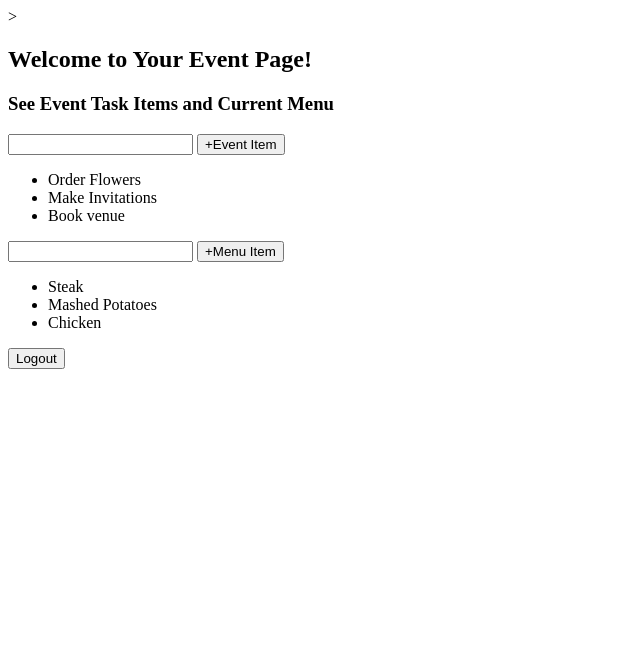
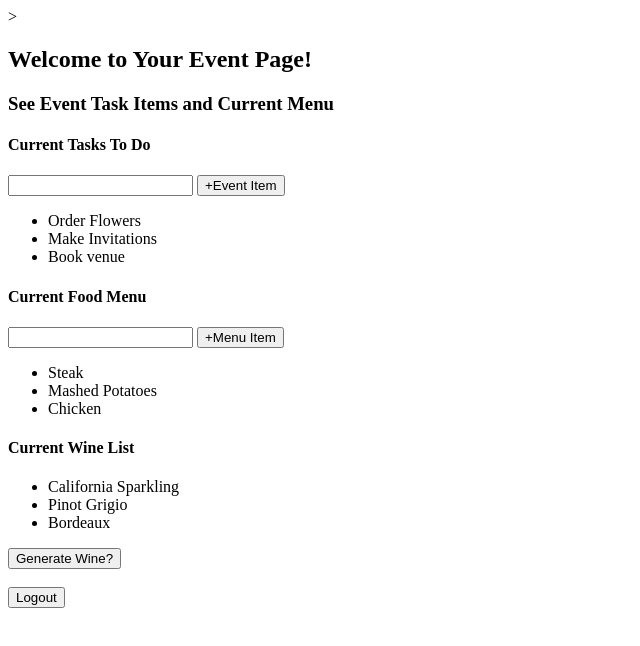
Before and after one commit to vicarioa/Event-Planner, a plain HTML site: page landing.html in a window 1280 px wide. Shown: the whole page, without its empty margins (0-640 px from the left). Drawn offline with Linux system fonts and the light colour scheme.

Commit message:
Update landing.html

```diff
--- a/landing.html
+++ b/landing.html
@@ -7,6 +7,8 @@
     <h2>Welcome to Your Event Page!</h2>
     <h3>See Event Task Items and Current Menu</h3>
     <body>
+
+       <h4>Current Tasks To Do</h4>
         <input type="text" id="txtVal">
         <button onclick="add_event()">+Event Item</button>
 
@@ -16,14 +18,26 @@
             <li>Book venue</li>
         </ul>
 
-        <input type="text" id="food_val">
+        <h4>Current Food Menu</h4>
+        <input type="text" id="foodVal">
         <button onclick="add_menu()">+Menu Item</button>
 
-        <ul id="menu_list">
+        <ul id="menuList">
             <li>Steak</li>
             <li>Mashed Potatoes</li>
             <li>Chicken</li>
         </ul>
+
+
+       <h4>Current Wine List</h4>
+        <ul id="wineList">
+            <li>California Sparkling</li>
+            <li>Pinot Grigio</li>
+            <li>Bordeaux</li>
+        </ul>
+        <button onclick="add_wine()">Generate Wine?</button>
+<br>
+<br>
         <a href= "index.html">
             <button>Logout</button>
     </body>
@@ -44,12 +58,18 @@
 
     function add_menu()
     {
-        var txtVal = document.getElementById('food_val').value,
-            listNode = document.getElementById('menu_list'),
+        var txtVal = document.getElementById('foodVal').value,
+            listNode = document.getElementById('menuList'),
             liNode = document.createElement("LI"),
             txtNode = document.createTextNode(txtVal);
 
          liNode.appendChild(txtNode);
          listNode.appendChild(liNode);
     }
+
+    function add_wine() {
+
+
+
+    }
 </script>
```
